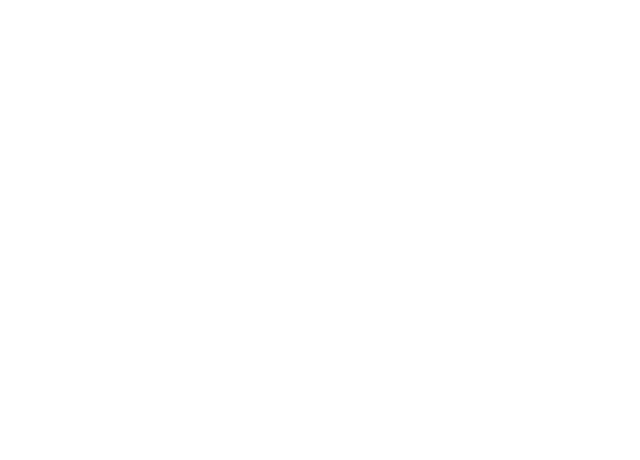
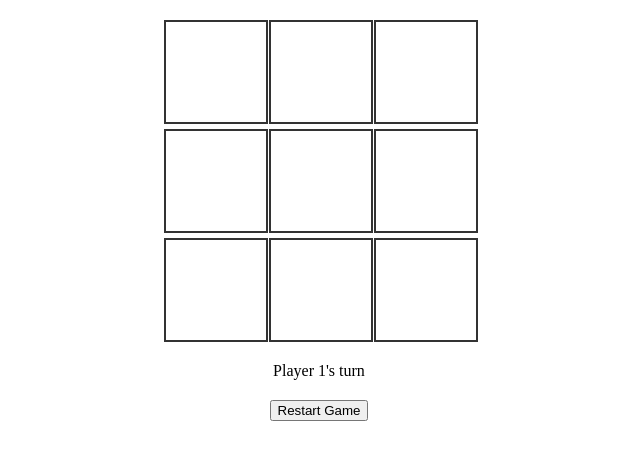
Before and after one commit to VladAnton22/odin-tic-tac-toe, a plain HTML site: page index.html in a window 1280 px wide. Shown: the whole page, without its empty margins (321-961 px from the left). Drawn offline with Linux system fonts and the light colour scheme.

Commit message:
Added a basic UI for the game

```diff
--- a/game.js
+++ b/game.js
@@ -1,4 +1,4 @@
-function GameBoard() {
+const GameBoard  = (function() {
     let board = ["", "", "", "", "", "", "", "", ""];
     const displayBoard = function() {
         console.log(
@@ -20,47 +20,52 @@ function GameBoard() {
         }
     }
 
-    return {board, displayBoard, updateBoard, reset};
-}
+    const getBoard = function () {
+        return [...board];
+    };
+
+    return {getBoard, displayBoard, updateBoard, reset};
+})()
 
 function Player(name, symbol) {
     return {name, symbol};
 }
 
-function GameController() {
+const GameController = (function() {
     let currentPlayer = null;
     let players = [];
     let gameOver = false;
-    let game_board = GameBoard();
 
     const startGame = function() {
-        players = [Player("Alice", "X"), Player("Bob", "O")];
+        players = [Player("Player 1", "X"), Player("Player 2", "O")];
         currentPlayer = players[0];
         gameOver = false;
-        game_board.reset();
-        game_board.displayBoard();
+        GameBoard.reset();
+        GameBoard.displayBoard();
     }
 
     const playTurn = function(index) {
         if (gameOver) return;
 
-        const success = game_board.updateBoard(index, currentPlayer.symbol);
+        const success = GameBoard.updateBoard(index, currentPlayer.symbol);
         if (!success) {
             console.log("Invalid move! Try another spot.");
             return;
         }
 
-        game_board.displayBoard();
+        GameBoard.displayBoard();
 
         if (checkWin(currentPlayer.symbol)) {
             console.log(`${currentPlayer.name} wins!`);
             gameOver = true;
-        } else if (!game_board.board.includes("")) {
+        } else if (!GameBoard.getBoard().includes("")) {
             console.log("It's a draw!");
             gameOver = true;
         } else {
             switchPlayer();
         }
+
+        return true;
     }
 
     const switchPlayer = function() {
@@ -68,7 +73,7 @@ function GameController() {
     }
 
     const checkWin = function(symbol) {
-        const b = game_board.board;
+        const b = GameBoard.getBoard();
         const winPatterns = [
             [0,1,2], [3,4,5], [6,7,8], // rows
             [0,3,6], [1,4,7], [2,5,8], // columns
@@ -79,8 +84,66 @@ function GameController() {
         );
     }
 
-    return {startGame, playTurn};
+    const isGameOver = function() {
+        return gameOver;
+    }
+
+    const getCurrentPlayerName = function() {
+        return currentPlayer.name;
+    }
+
+    const getStatusMessage = function() {
+        if (!gameOver) return "";
+        const board = GameBoard.getBoard();
+        if (board.includes("")) return `${currentPlayer.name} wins!`;
+        return "It's a draw!";
+    }
+
+    return {startGame, playTurn, isGameOver, getCurrentPlayerName, getStatusMessage};
+})()
+
+const gameBoardElement = document.getElementById("gameBoard");
+const statusText = document.getElementById("statusText");
+const restartBtn = document.getElementById("restartBtn");
+
+function renderBoard() {
+    gameBoardElement.innerHTML = "";
+    for (let i = 0; i < 9; i++) {
+        const cell = document.createElement("div");
+        cell.classList.add("cell");
+        cell.dataset.index = i;
+        cell.addEventListener("click", () => handleClick(i));
+        gameBoardElement.appendChild(cell);
+    }
 }
 
-let game_controller = GameController();
-game_controller.startGame();
+GameController.startGame();
+renderBoard();
+updateUI();
+
+function handleClick(index) {
+    if (GameController.playTurn(index)) {
+        updateUI();
+    }
+}
+
+function updateUI() {
+    const boardState = GameBoard.getBoard();
+    const cells = document.querySelectorAll(".cell");
+
+    boardState.forEach((value, i) => {
+        cells[i].textContent = value;
+    });
+
+    if (GameController.isGameOver()) {
+        statusText.textContent = GameController.getStatusMessage();
+    } else {
+        statusText.textContent = GameController.getCurrentPlayerName() + "'s turn"
+    }
+}
+
+restartBtn.addEventListener("click", () => {
+    GameController.startGame();
+    renderBoard();
+    updateUI();
+});
--- a/index.html
+++ b/index.html
@@ -6,6 +6,10 @@
         <link rel="stylesheet" href="styles.css" />
     </head>
     <body>
+        <div class="board" id="gameBoard"></div>
+        <div class="status" id="statusText">Click a cell to begin!</div>
+        <button id="restartBtn">Restart Game</button>
+
         <script src="game.js"></script>
     </body>
 </html>
--- a/styles.css
+++ b/styles.css
@@ -0,0 +1,25 @@
+.board {
+    display: grid;
+    grid-template-columns: repeat(3, 100px);
+    gap: 5px;
+    margin: 20px auto;
+    width: max-content;
+}
+
+.cell {
+    width: 100px;
+    height: 100px;
+    font-size: 2rem;
+    text-align: center;
+    line-height: 100px;
+    border: 2px solid #333;
+    cursor: pointer;
+}
+.status {
+    text-align: center;
+    margin-top: 20px;
+}
+button {
+    display: block;
+    margin: 20px auto;
+}
```
